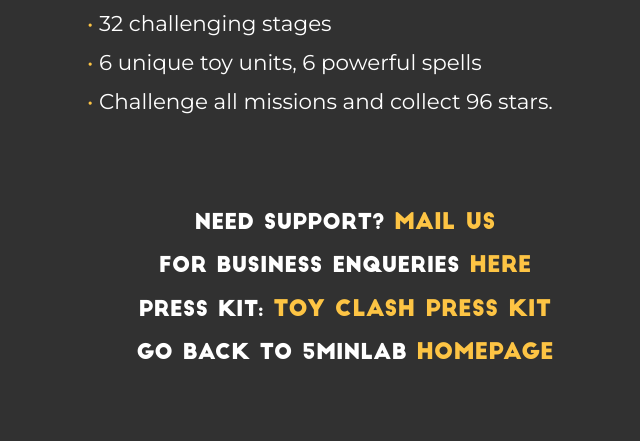
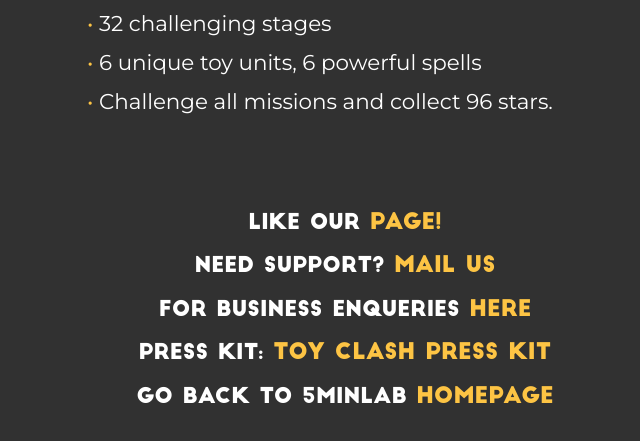
Before and after one commit to 5minlab/toyclash, a Python web app: template templates/index.j2 in a window 1280 px wide. Shown: the part 2318-2759 px from the top of the page, without its empty margins (295-935 px from the left). Run offline with Jinja, Linux system fonts and the light colour scheme; the template is opened without the code that fills it, so the values that code supplies are empty.

Commit message:
페북 페이지 링크

```diff
--- a/docs/index.html
+++ b/docs/index.html
@@ -139,6 +139,9 @@
 <footer class="pure-g content footer-head">
   <ul class="pure-u-1">
     <li class="upper-case">
+      Like Our <a href="https://www.facebook.com/toyclashvr/" class="upper-case">Page!</a>
+    </li>
+    <li class="upper-case">
       Need Support? <a href="mailto:helpers@5minlab.com" class="upper-case">Mail us</a>
     </li>
     <li class="upper-case">
--- a/docs/ko/index.html
+++ b/docs/ko/index.html
@@ -139,6 +139,9 @@
 <footer class="pure-g content footer-head">
   <ul class="pure-u-1">
     <li class="upper-case">
+      Like Our <a href="https://www.facebook.com/toyclashvr/" class="upper-case">Page!</a>
+    </li>
+    <li class="upper-case">
       Need Support? <a href="mailto:helpers@5minlab.com" class="upper-case">Mail us</a>
     </li>
     <li class="upper-case">
--- a/templates/index.j2
+++ b/templates/index.j2
@@ -107,6 +107,9 @@
 <footer class="pure-g content footer-head">
   <ul class="pure-u-1">
     <li class="upper-case">
+      Like Our <a href="https://www.facebook.com/toyclashvr/" class="upper-case">Page!</a>
+    </li>
+    <li class="upper-case">
       Need Support? <a href="mailto:helpers@5minlab.com" class="upper-case">Mail us</a>
     </li>
     <li class="upper-case">
```
